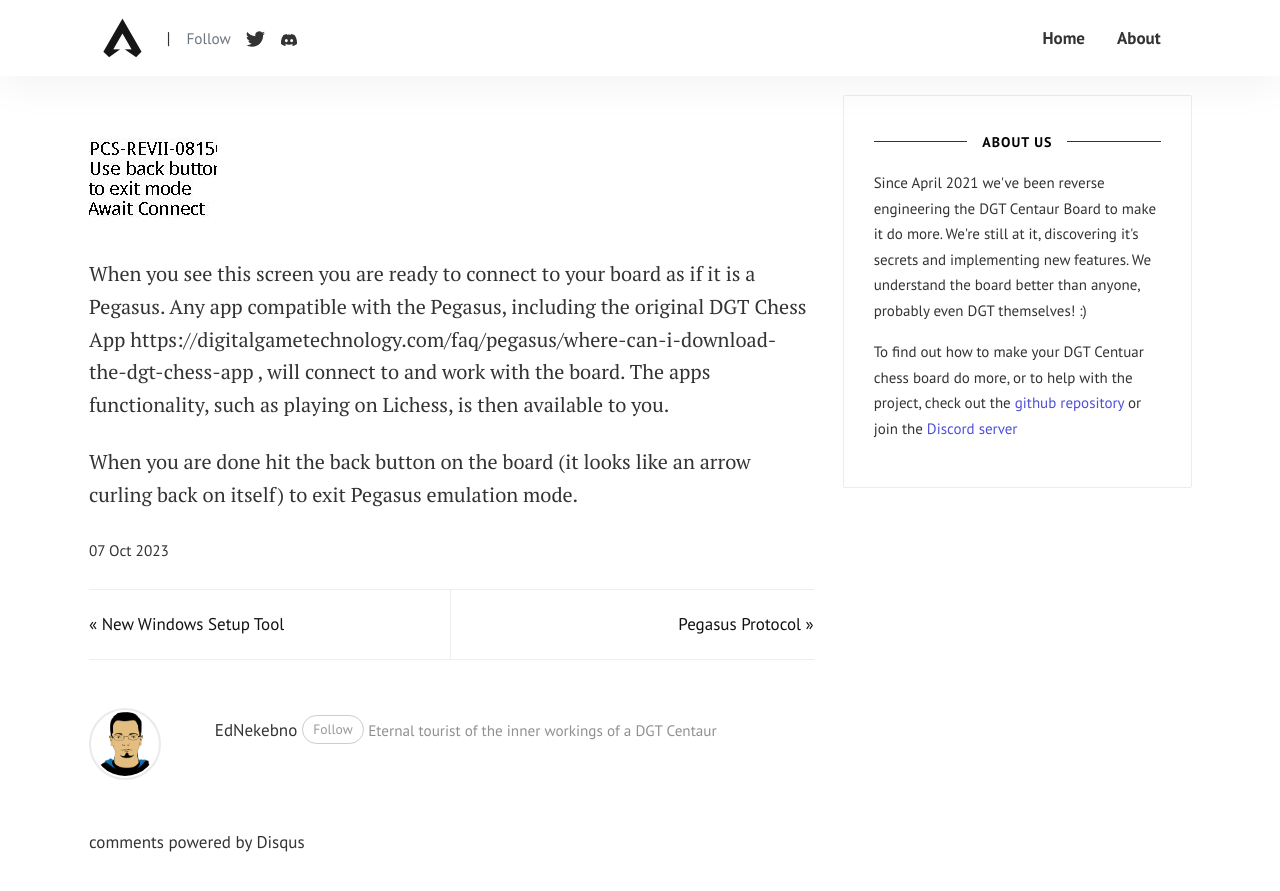
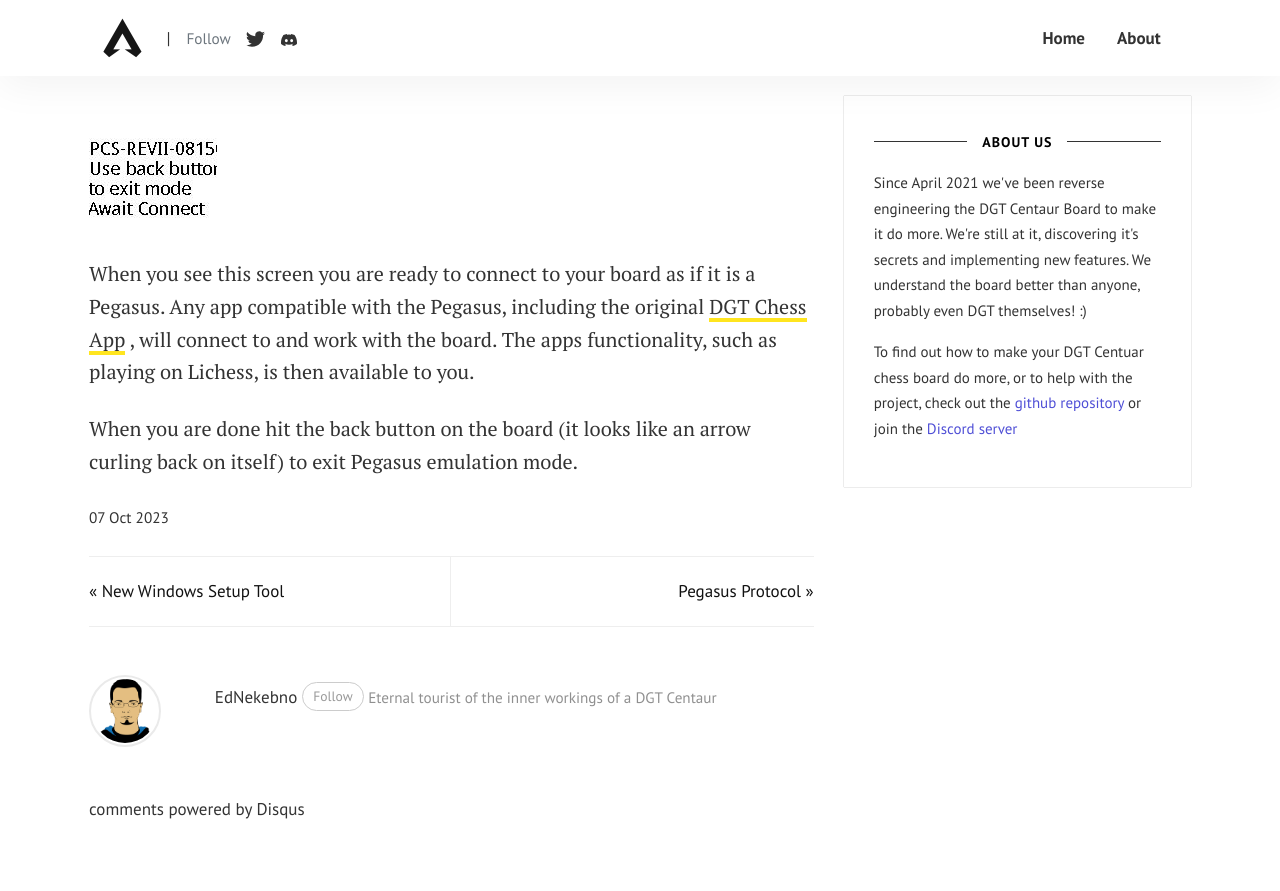
Before and after one commit to DGTCentaurMods/dgtcentaurmods.github.io, a Jekyll site: the page built from _posts/2023-10-07-pegasus-emulation.md, in a window 1280 px wide and 900 px high, scrolled down 1190 px. Shown: the top 891 px of the window. Built offline with Jekyll 4.4.1, drawn with Linux system fonts in a browser that asks for light colours; comment, search, counter and statistics services are not loaded.

Commit message:
Update 2023-10-07-pegasus-emulation.md

```diff
--- a/_posts/2023-10-07-pegasus-emulation.md
+++ b/_posts/2023-10-07-pegasus-emulation.md
@@ -13,6 +13,6 @@
 
 ![Pegasus Emulation Main Screen](/assets/images/pegasusmain.jpg)
 
-When you see this screen you are ready to connect to your board as if it is a Pegasus. Any app compatible with the Pegasus, including the original DGT Chess App https://digitalgametechnology.com/faq/pegasus/where-can-i-download-the-dgt-chess-app , will connect to and work with the board. The apps functionality, such as playing on Lichess, is then available to you.
+When you see this screen you are ready to connect to your board as if it is a Pegasus. Any app compatible with the Pegasus, including the original [DGT Chess App](https://digitalgametechnology.com/faq/pegasus/where-can-i-download-the-dgt-chess-app) , will connect to and work with the board. The apps functionality, such as playing on Lichess, is then available to you.
 
 When you are done hit the back button on the board (it looks like an arrow curling back on itself) to exit Pegasus emulation mode.
```
